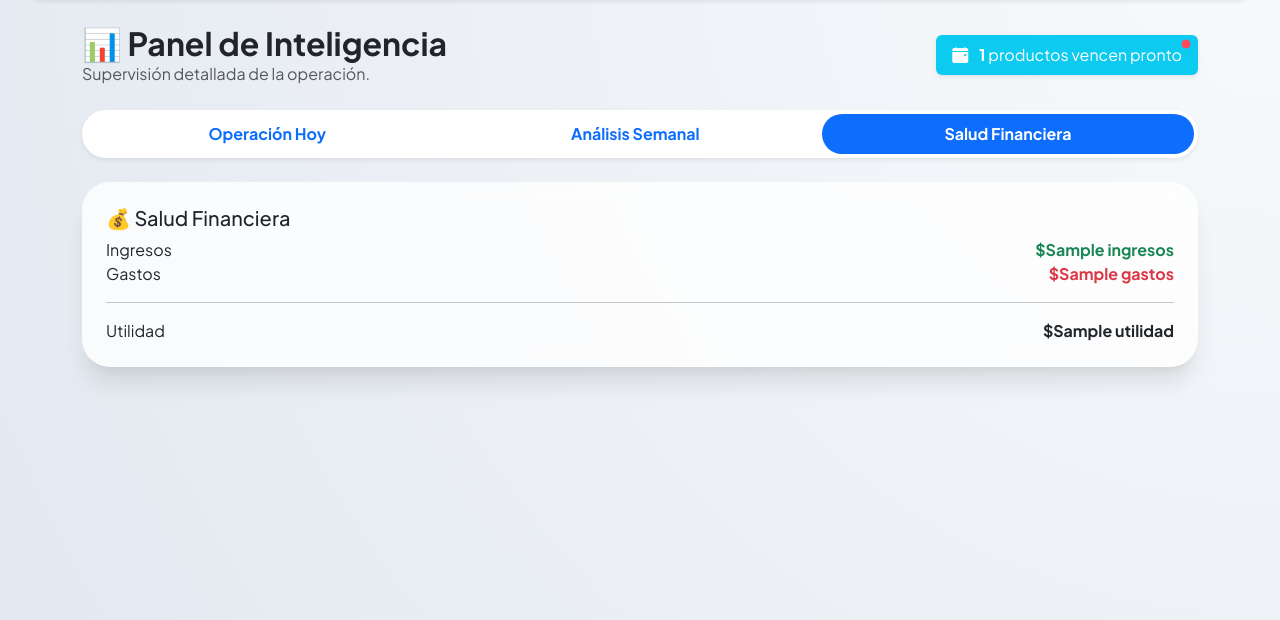
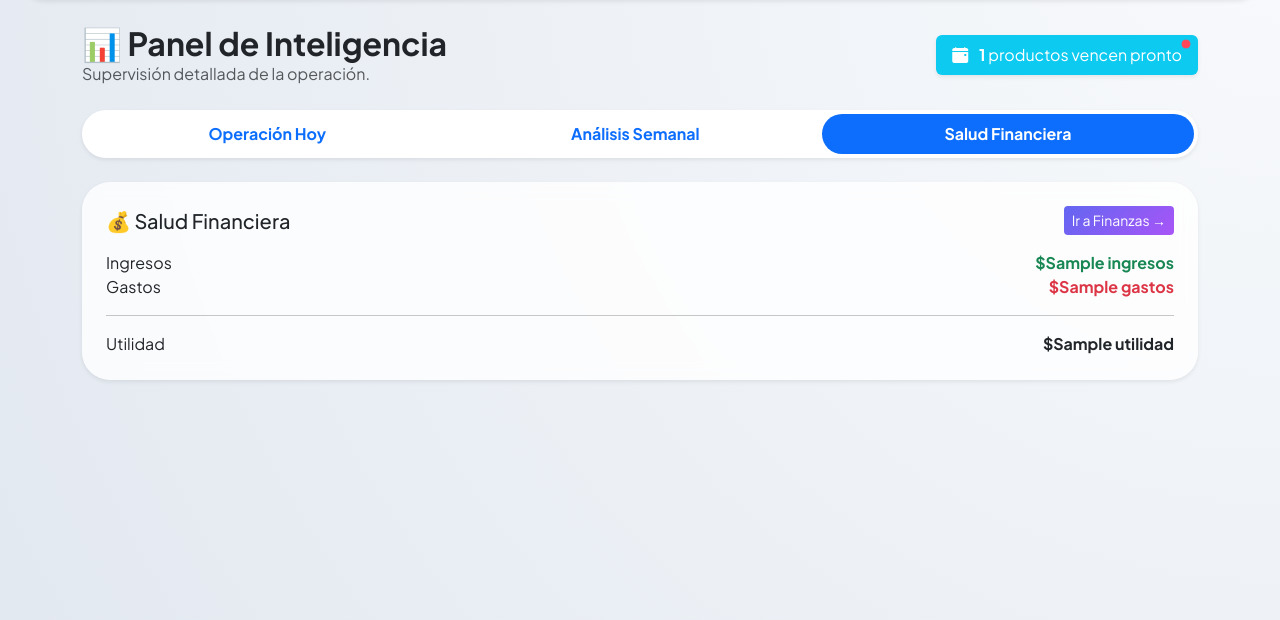
Before and after one commit to Victormanzou/ANDROID, a Flask app: template templates/index.html in a window 1280 px wide, after a click on "Salud Financiera". Shown: the part 78-698 px from the top of the page. Run offline with Flask 3, Linux system fonts and the light colour scheme; data comes from the database, SQL or seed files in the repository; the template is opened without the code that fills it: most values are stand-ins (such as "Sample title", 1, 10 or a date in 2020).

Commit message:
Actualizar index.html

```diff
--- a/templates/index.html
+++ b/templates/index.html
@@ -9,8 +9,10 @@
     </div>
 
     <div class="col-md-4 text-md-end mt-3 mt-md-0">
-        <button type="button" class="btn btn-info border-0 shadow-sm py-2 px-3 text-white position-relative"
-            data-bs-toggle="modal" data-bs-target="#modalCaducidad">
+        <button type="button"
+            class="btn btn-info border-0 shadow-sm py-2 px-3 text-white position-relative"
+            data-bs-toggle="modal"
+            data-bs-target="#modalCaducidad">
 
             <i class="bi bi-calendar-event-fill me-2"></i>
             <strong>{{ productos_vencidos|length if productos_vencidos else 0 }}</strong>
@@ -23,6 +25,7 @@
 
 <!-- NAV -->
 <ul class="nav nav-pills nav-fill mb-4 bg-white shadow-sm p-1 rounded-pill">
+
     <li class="nav-item">
         <button class="nav-link active rounded-pill fw-bold" data-bs-toggle="pill" data-bs-target="#hoy">
             Operación Hoy
@@ -40,6 +43,7 @@
             Salud Financiera
         </button>
     </li>
+
 </ul>
 
 <div class="tab-content">
@@ -81,10 +85,11 @@
 
     <div class="row g-4">
 
+        <!-- GRAFICA HORAS -->
         <div class="col-lg-8">
             <div class="card shadow-sm border-0">
                 <div class="card-header bg-white fw-bold">
-                    Flujo de Ventas por Hora (Tiempo Real)
+                    Flujo de Ventas por Hora
                 </div>
                 <div class="card-body">
                     <canvas id="graficaHoras" height="280"></canvas>
@@ -92,6 +97,7 @@
             </div>
         </div>
 
+        <!-- ALERTAS -->
         <div class="col-lg-4">
             <div class="card shadow-sm border-0 bg-light">
                 <div class="card-body">
@@ -118,6 +124,7 @@
 
         <div class="card-body p-0">
             <table class="table table-hover text-center mb-0">
+
                 <thead class="table-light">
                     <tr>
                         <th>Fecha</th>
@@ -195,25 +202,32 @@
 <!-- ================= FINANZAS ================= -->
 <div class="tab-pane fade" id="finanzas">
 
-    <div class="card p-4">
+    <div class="card p-4 shadow-sm border-0">
 
-        <h5>💰 Salud Financiera</h5>
+        <div class="d-flex justify-content-between align-items-center mb-3">
+            <h5 class="m-0">💰 Salud Financiera</h5>
+
+            <!-- BOTÓN A FINANZAS -->
+            <a href="{{ url_for('finanzas') }}" class="btn btn-primary btn-sm">
+                Ir a Finanzas →
+            </a>
+        </div>
 
         <div class="d-flex justify-content-between">
             <span>Ingresos</span>
-            <strong class="text-success">${{ ingresos }}</strong>
+            <strong class="text-success">${{ ingresos or 0 }}</strong>
         </div>
 
         <div class="d-flex justify-content-between">
             <span>Gastos</span>
-            <strong class="text-danger">${{ gastos }}</strong>
+            <strong class="text-danger">${{ gastos or 0 }}</strong>
         </div>
 
         <hr>
 
         <div class="d-flex justify-content-between">
             <span>Utilidad</span>
-            <strong>${{ utilidad }}</strong>
+            <strong>${{ utilidad or 0 }}</strong>
         </div>
 
     </div>
@@ -226,14 +240,17 @@
 <div class="modal fade" id="modalCaducidad">
     <div class="modal-dialog modal-dialog-centered">
         <div class="modal-content">
+
             <div class="modal-header bg-info text-white">
                 <h5>Productos por vencer</h5>
             </div>
+
             <div class="modal-body">
                 {% for p in productos_vencidos %}
                     <div>{{ p.nombre }} - {{ p.fecha_vencimiento }}</div>
                 {% endfor %}
             </div>
+
         </div>
     </div>
 </div>
```
